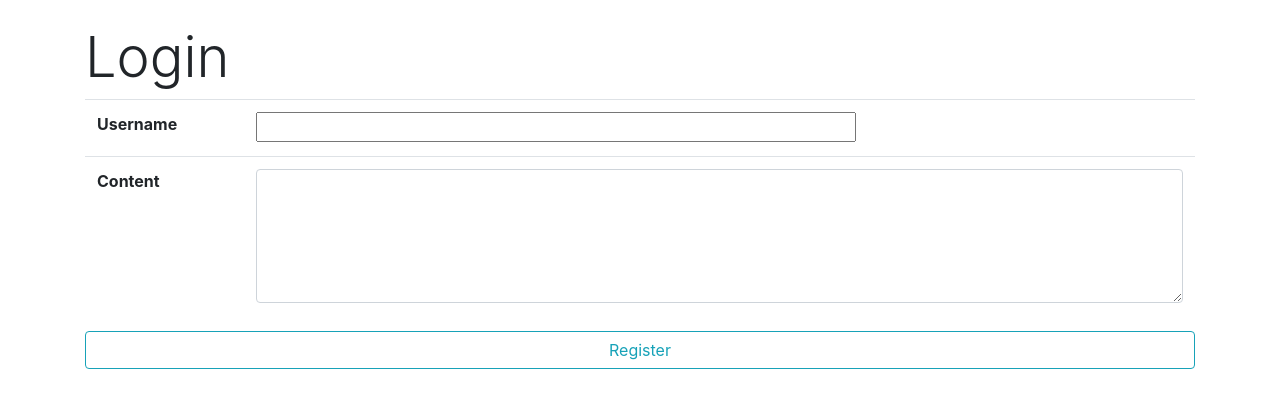
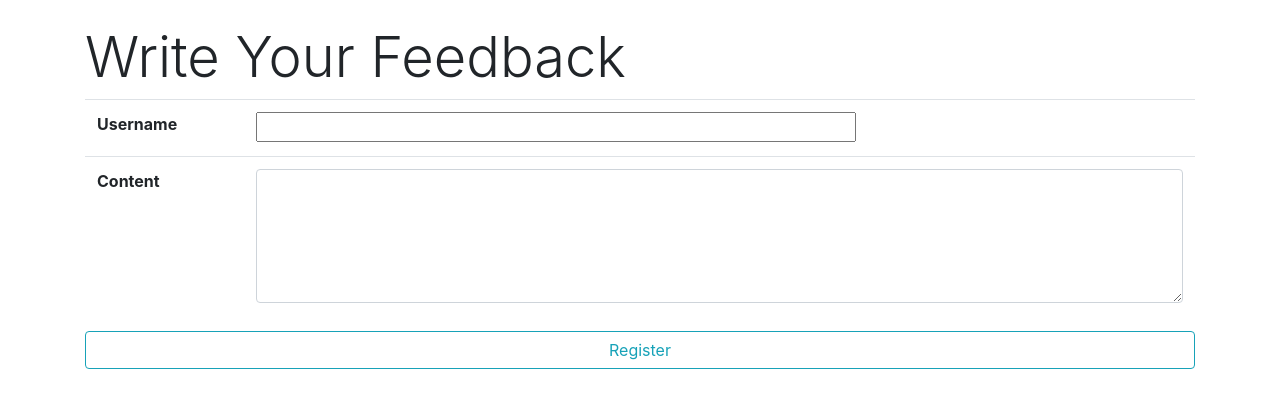
Before and after one commit to jreidmke/flask-feedback, a Flask app: template templates/add-feedback.html in a window 1280 px wide. Shown: the part 56-464 px from the top of the page. Run offline with Flask 2, Linux system fonts and the light colour scheme; the template is opened without the code that fills it: values that come from a table or form of the project are taken from there, others are empty; some libraries are stand-ins or nearby versions.

Commit message:
new commit

```diff
--- a/app.py
+++ b/app.py
@@ -94,14 +94,14 @@ def delete_user(username):
 
 #Make Post
 
-@app.route('/users/<username>/feedback/add')
+@app.route('/users/<username>/feedback/add', methods=["GET", "POST"])
 def add_feedback(username):
     if 'user_id' not in session:
         flash('Please login first')
         return redirect('/login')
     user = User.query.get(username)
     form = FeedbackForm()
-    return render_template('add-feeback.html')
+    return render_template('add-feedback.html', form = form)
 
 
 #Edit Post
--- a/templates/add-feedback.html
+++ b/templates/add-feedback.html
@@ -7,7 +7,7 @@
 
 
 
-    <h1 class="display-4">Login</h1>
+    <h1 class="display-4">Write Your Feedback</h1>
 
     <form method="POST">
 
@@ -17,10 +17,17 @@
             <tbody>
                 {% for field in form if field.widget.input_type != 'hidden' %}
 
+                <!-- {% if field.label == 'Content' %}
+                    <tr>
+                        <td><b>{{field.label}}</b></td>
+                        <td style="height: 500px;">{{field}}</td>
+                    </tr>
+                {% else %} -->
                     <tr>
                         <td><b>{{field.label}}</b></td>
                         <td>{{field}}</td>
                     </tr>
+                <!-- {% endif %} -->
 
                     {% for error in field.errors %}
                         <h4>{{error}}</h4>
--- a/templates/user-detail.html
+++ b/templates/user-detail.html
@@ -35,7 +35,7 @@
         <div class="col-4">
 
             <!-- <button class="btn " >Add New Feedback</button> -->
-            <a href="/user/{{user.username}}/feedback/add" class="btn btn-outline-success btn-large btn-block">Add New Feedback</a>
+            <a href="/users/{{user.username}}/feedback/add" class="btn btn-outline-success btn-large btn-block">Add New Feedback</a>
 
             {% for fb in feedback %}
             <div class="card my-1 border border-info">
```
